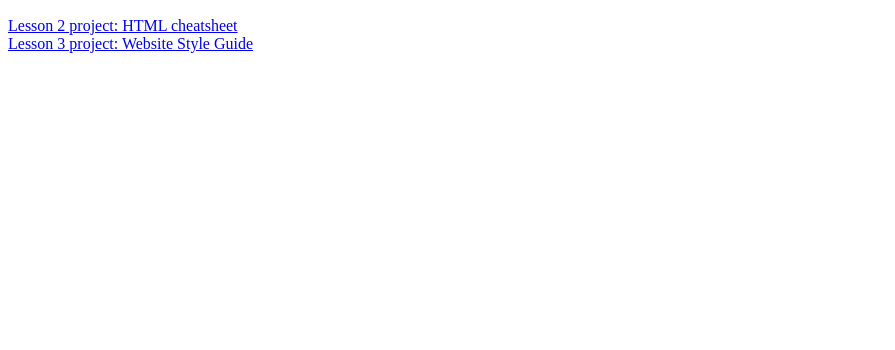
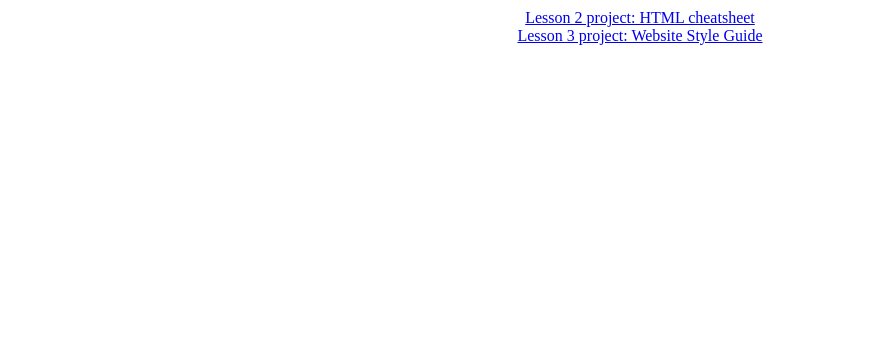
Before and after one commit to sahe4leed/sahe4leed.github.io, a plain HTML site: page index.html in a window 1280 px wide. Shown: the part 450-800 px from the top of the page, without its empty margins (0-895 px from the left). Drawn offline with Linux system fonts and the light colour scheme.

Commit message:
Update index.html

```diff
--- a/index.html
+++ b/index.html
@@ -1,8 +1,8 @@
 <html>
 
-<body><style>
- margin: auto;
- text-align: center;
+<body>
+ <style>
+  body {margin: auto; text-align: center;}
  </style>
   <h1>SA HE</h1>
   <p>Welcome to my website!</p>
```
